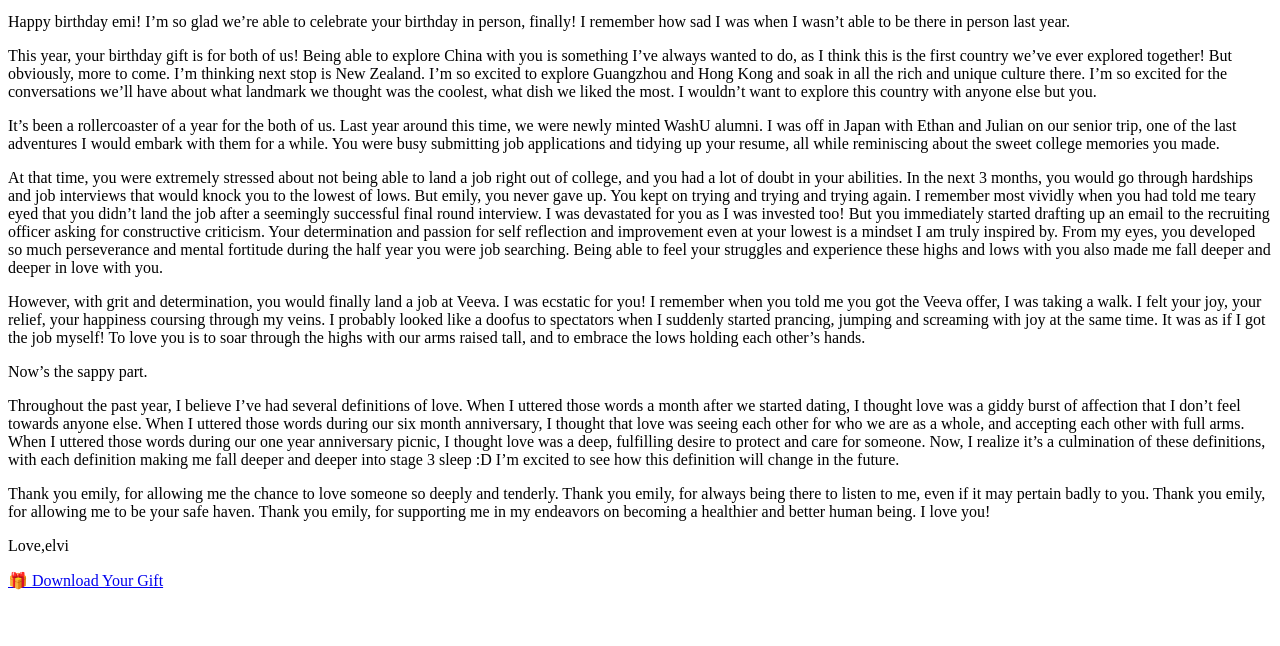
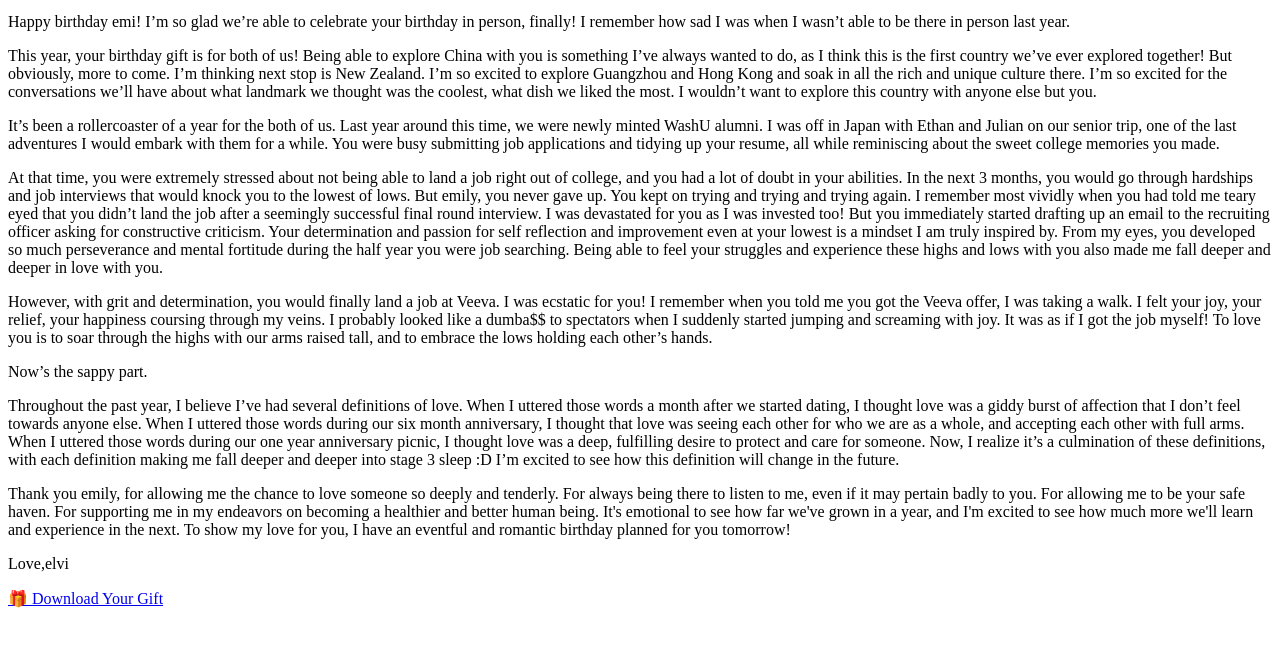
Before and after one commit to eding36/emilyBdayApp, a plain HTML site: page index.html in a window 1280 px wide. Shown: the part 102-748 px from the top of the page. Drawn offline with Linux system fonts and the light colour scheme.

Commit message:
Update index.html

```diff
--- a/index.html
+++ b/index.html
@@ -24,7 +24,7 @@
         At that time, you were extremely stressed about not being able to land a job right out of college, and you had a lot of doubt in your abilities. In the next 3 months, you would go through hardships and job interviews that would knock you to the lowest of lows. But emily, you never gave up. You kept on trying and trying and trying again. I remember most vividly when you had told me teary eyed that you didn’t land the job after a seemingly successful final round interview. I was devastated for you as I was invested too! But you immediately started drafting up an email to the recruiting officer asking for constructive criticism. Your determination and passion for self reflection and improvement even at your lowest is a mindset I am truly inspired by. From my eyes, you developed so much perseverance and mental fortitude during the half year you were job searching. Being able to feel your struggles and experience these highs and lows with you also made me fall deeper and deeper in love with you.
       </p>
       <p>
-        However, with grit and determination, you would finally land a job at Veeva. I was ecstatic for you! I remember when you told me you got the Veeva offer, I was taking a walk.  I felt your joy, your relief, your happiness coursing through my veins. I probably looked like a doofus to spectators when I suddenly started prancing, jumping and screaming with joy at the same time. It was as if I got the job myself! To love you is to soar through the highs with our arms raised tall, and to embrace the lows holding each other’s hands.
+        However, with grit and determination, you would finally land a job at Veeva. I was ecstatic for you! I remember when you told me you got the Veeva offer, I was taking a walk. I felt your joy, your relief, your happiness coursing through my veins. I probably looked like a dumba$$ to spectators when I suddenly started jumping and screaming with joy. It was as if I got the job myself! To love you is to soar through the highs with our arms raised tall, and to embrace the lows holding each other’s hands.
       </p>
       <p>
         Now’s the sappy part.
@@ -33,7 +33,7 @@
         Throughout the past year, I believe I’ve had several definitions of love. When I uttered those words a month after we started dating, I thought love was a giddy burst of affection that I don’t feel towards anyone else. When I uttered those words during our six month anniversary, I thought that love was seeing each other for who we are as a whole, and accepting each other with full arms. When I uttered those words during our one year anniversary picnic, I thought love was a deep, fulfilling desire to protect and care for someone. Now, I realize it’s a culmination of these definitions, with each definition making me fall deeper and deeper into stage 3 sleep :D I’m excited to see how this definition will change in the future.
       </p>
       <p>
-        Thank you emily, for allowing me the chance to love someone so deeply and tenderly. Thank you emily, for always being there to listen to me, even if it may pertain badly to you. Thank you emily, for allowing me to be your safe haven. Thank you emily, for supporting me in my endeavors on becoming a healthier and better human being. I love you!
+        Thank you emily, for allowing me the chance to love someone so deeply and tenderly. For always being there to listen to me, even if it may pertain badly to you. For allowing me to be your safe haven. For supporting me in my endeavors on becoming a healthier and better human being. It's emotional to see how far we've grown in a year, and I'm excited to see how much more we'll learn and experience in the next. To show my love for you, I have an eventful and romantic birthday planned for you tomorrow!
       </p>
       <p>Love,elvi</p>
     </div>
```
